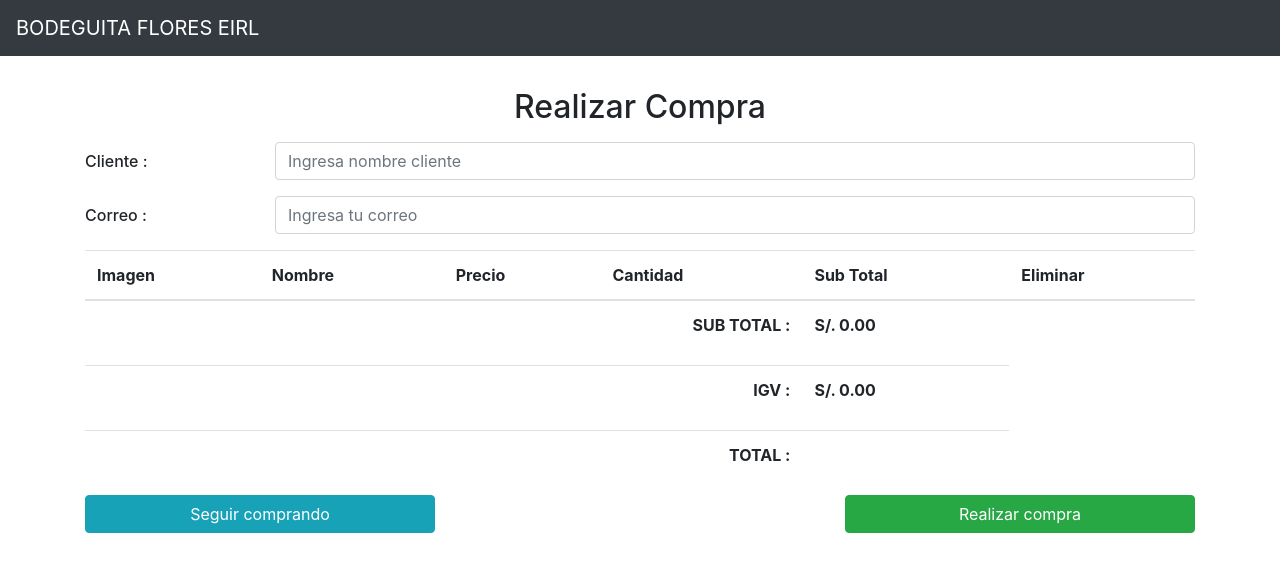
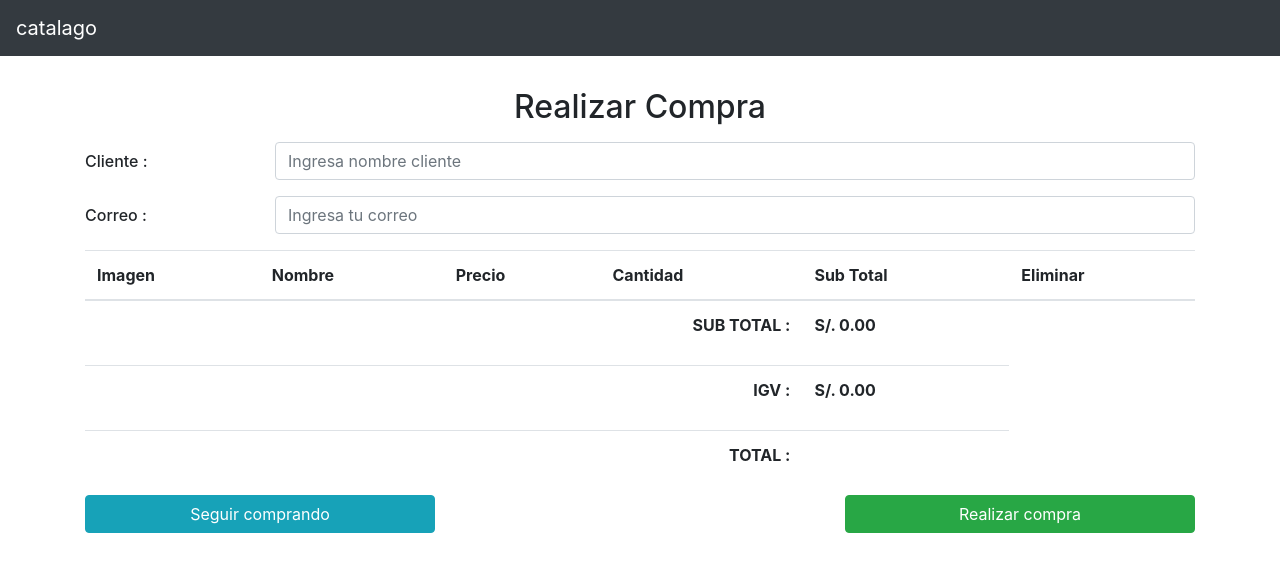
Before and after one commit to Javier0417/carrito, a plain HTML site: page compra.html in a window 1280 px wide. Drawn offline with Linux system fonts and the light colour scheme.

Commit message:
catalago

```diff
--- a/compra.html
+++ b/compra.html
@@ -21,7 +21,7 @@
         <div class="container">
             <div class="row justify-content-between mb-5">
                 <nav class="navbar navbar-expand-md navbar-dark fixed-top bg-dark">
-                    <a class="navbar-brand" href="index.html.html">BODEGUITA FLORES EIRL</a>
+                    <a class="navbar-brand" href="index.html.html">catalago</a>
                     <button class="navbar-toggler" type="button" data-toggle="collapse" data-target="#navbarCollapse"
                         aria-controls="navbarCollapse" aria-expanded="false" aria-label="Toggle navigation">
                         <span class="navbar-toggler-icon"></span>
```
